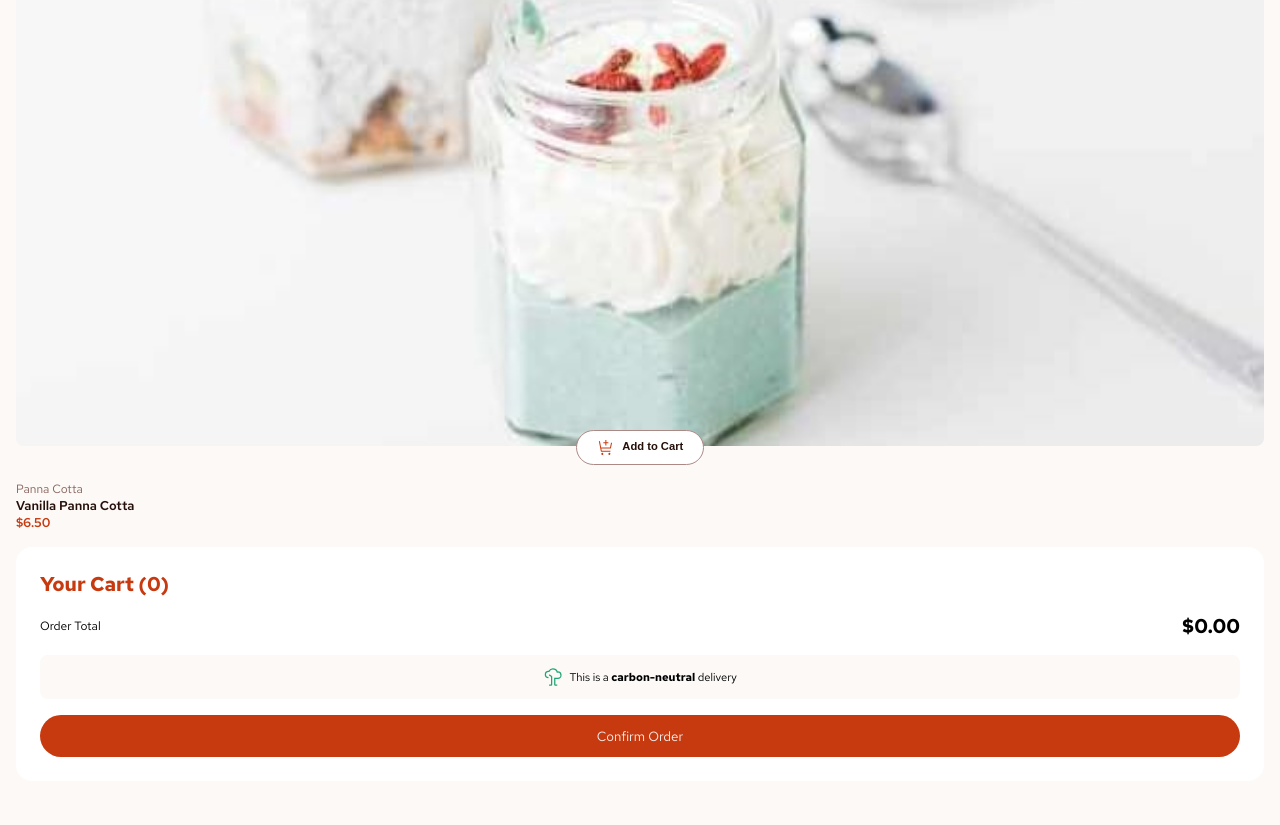
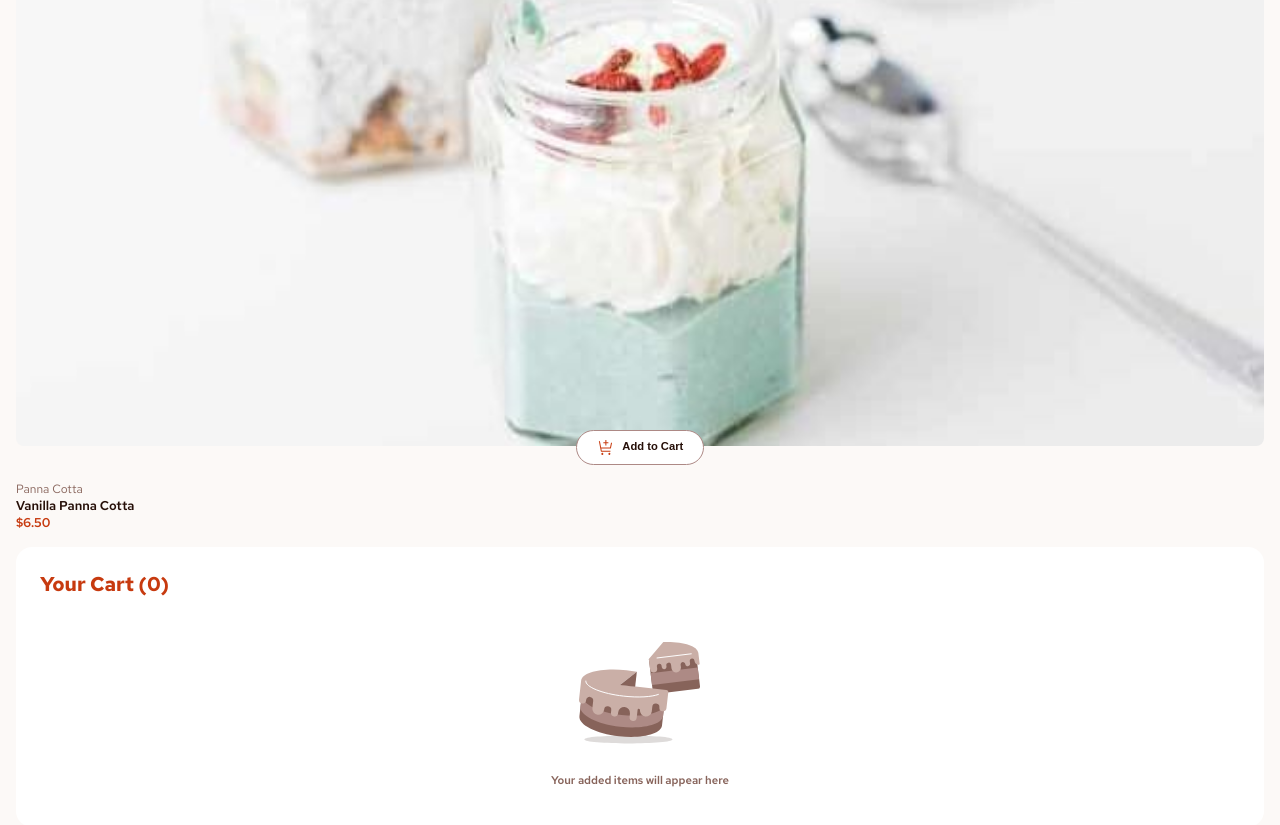
Before and after one commit to vishalicious213/product-list-with-cart, a plain HTML site: page index.html in a window 1280 px wide. Shown: the part 7717-8542 px from the top of the page. Before the commit the page ends 8514 px from the top, so only its background shows below. Drawn offline with Linux system fonts and the light colour scheme.

Commit message:
added empty cart image & text

```diff
--- a/index.css
+++ b/index.css
@@ -174,6 +174,21 @@ button:hover {
     height: 1rem;
 }
 
+.empty-cart-img {
+    display: block;
+    margin: 2rem auto 1rem;
+}
+
+.empty-cart-txt {
+    color: var(--rose500);
+    font-size: .7rem;
+    font-weight: 600;
+    text-align: center;
+    margin-bottom: 1rem;
+}
+
+/* ORDER TOTAL */
+
 .order-total {
     display: flex;
     justify-content: space-between;
--- a/index.js
+++ b/index.js
@@ -134,6 +134,7 @@ function renderCartSummary() {
         `
     }).join("")
 
+    if (cart.length > 0) {
         cartSummary.innerHTML += `
             <h2>Your Cart (${cartCount})</h2>
             <section>${cartContents}</section>
@@ -147,6 +148,13 @@ function renderCartSummary() {
             </div>
             <button id="cart-summary-confirm-btn" class="cart-summary-confirm-btn">Confirm Order</button>
         `
+    } else {
+        cartSummary.innerHTML = `
+            <h2>Your Cart (${cartCount})</h2>
+            <img class="empty-cart-img" src="/img/illustration-empty-cart.svg">
+            <p class="empty-cart-txt">Your added items will appear here</p>
+        `
+    }
 }
 
 renderDesserts()
```
Lines whose indentation alone changed are shown as unchanged.
